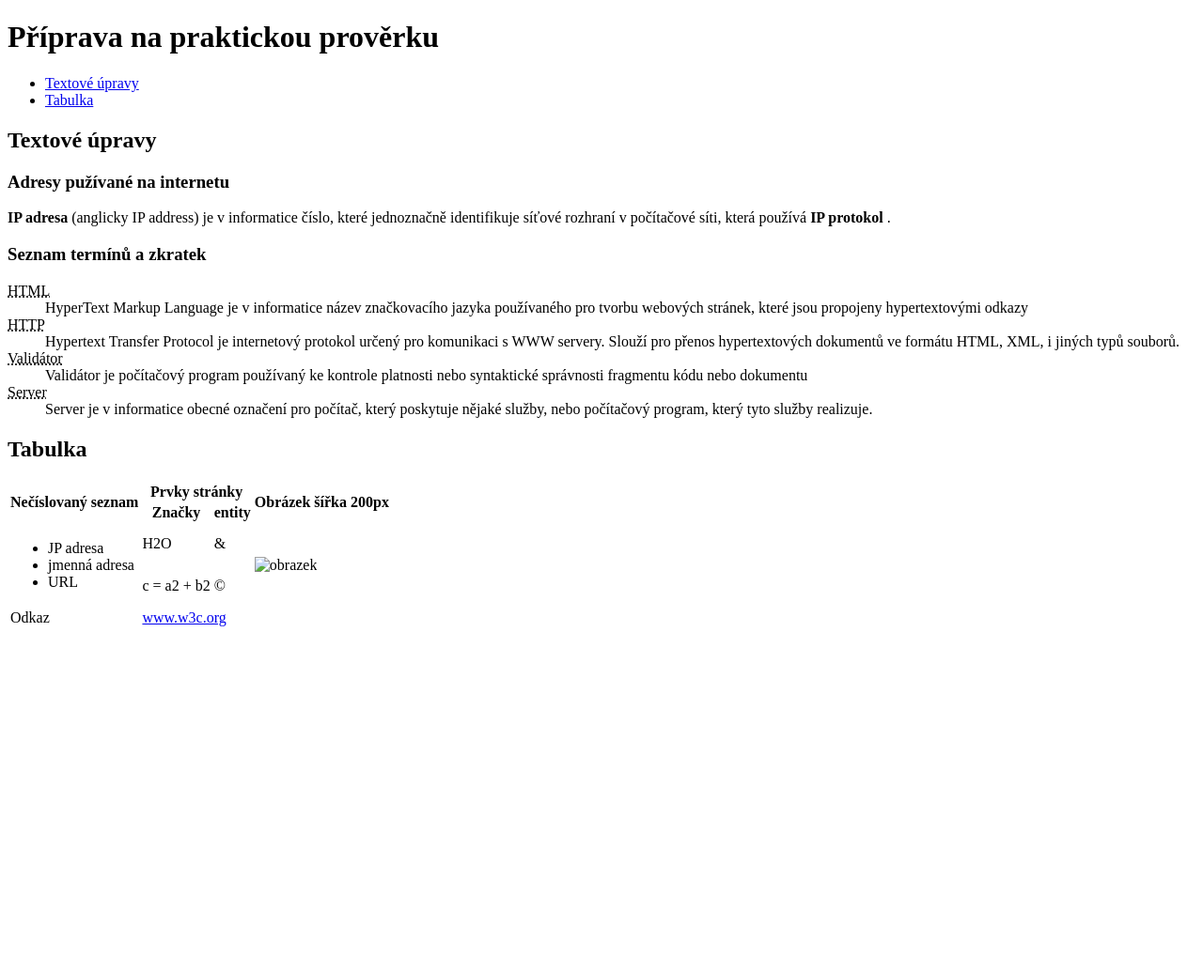
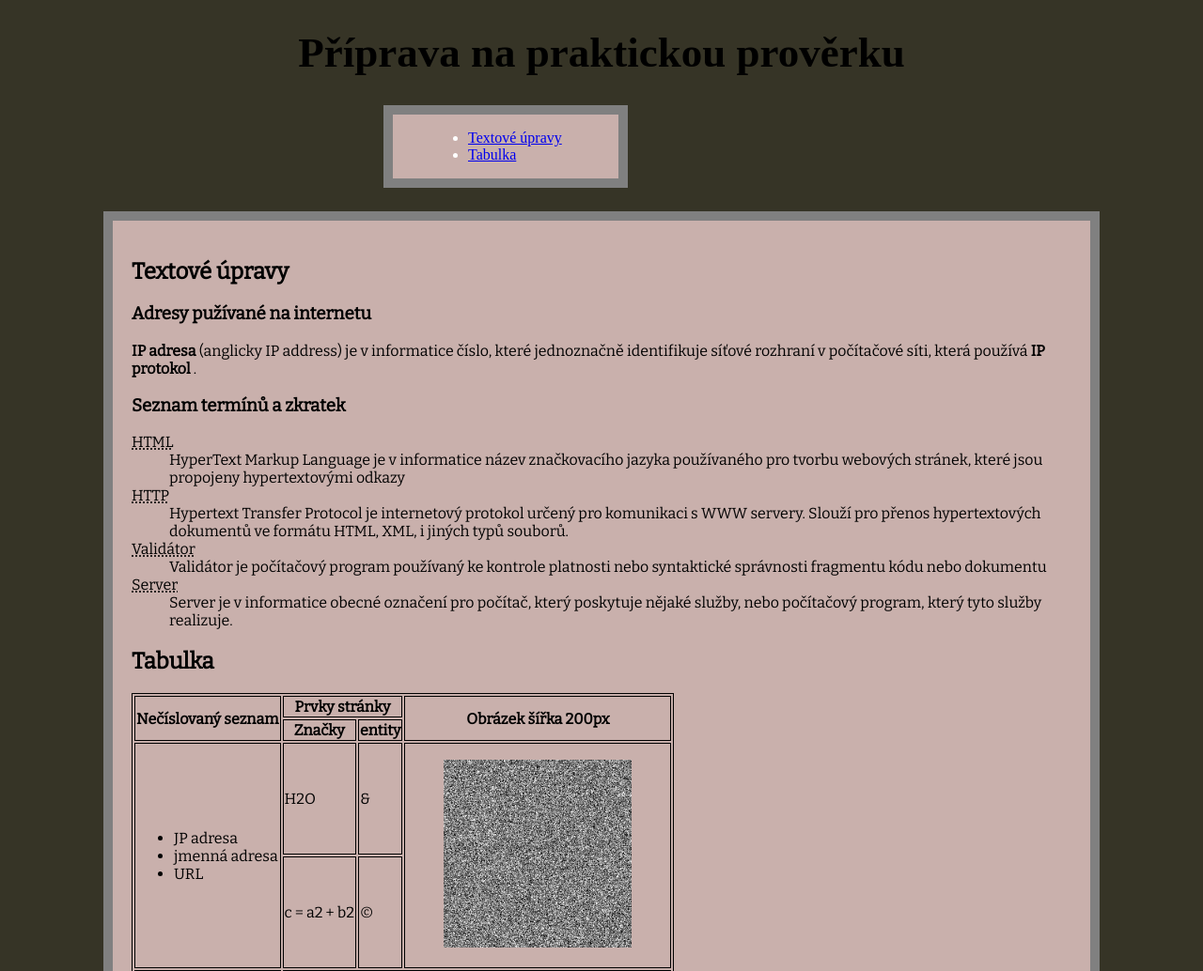
Before and after one commit to Benisekjan/priprava, a plain HTML site: page index.html in a window 1280 px wide. Shown: the top 1034 px of the page at 94% size. Before the commit the page ends 800 px from the top, so only its background shows below. Drawn offline with nearby package versions, Linux system fonts and the light colour scheme.

Commit message:
01 priprava

```diff
--- a/css/style.css
+++ b/css/style.css
@@ -0,0 +1,38 @@
+@import url('https://fonts.googleapis.com/css2?family=Oswald:wght@200;300;400;500;600;700&display=swap');
+@import url('https://fonts.googleapis.com/css2?family=Bitter&family=Oswald:wght@200;300;400;500;600;700&display=swap');
+
+
+table, th, td{
+    border: 1px solid black;
+}
+main {
+    width: 1000px;
+    margin: 25px auto;
+    border: 10px solid gray;
+    padding: 20px;
+    font-family: 'Bitter', serif;
+    background-color: rgb(201, 176, 172);
+}
+h1{
+    font-size: 45px;
+    text-align: center
+
+}
+header{
+    padding-left: 40px;
+    border: 10px solid gray;
+    width: 200px;
+    margin-left: 400px;
+    color: white;
+    background-color: rgb(201, 176, 172);
+}
+footer{
+    padding-left: 120px;
+}
+body{
+    background-color: rgb(54, 52, 38);
+}
+
+.random{
+    width: 200px;
+}
--- a/index.html
+++ b/index.html
@@ -6,14 +6,17 @@
     <meta http-equiv="X-UA-Compatible" content="IE=edge">
     <meta name="viewport" content="width=device-width, initial-scale=1.0">
     <title>Document</title>
-    <h1>Příprava na praktickou prověrku</h1>
+    <link rel="stylesheet" href="css/style.css">
 </head>
 
 <body>
-    <ul>
-        <li><a href="#a">Textové úpravy</a></li>
-        <li><a href="#b">Tabulka</a></li>
-    </ul>
+    <h1>Příprava na praktickou prověrku</h1>
+    <header>
+        <ul>
+            <li><a href="#a">Textové úpravy</a></li>
+            <li><a href="#b">Tabulka</a></li>
+        </ul>
+    </header>
     <main>
         <h2 id="a">Textové úpravy</h2>
         <h3>Adresy pužívané na internetu</h3>
@@ -63,7 +66,7 @@
                     </td>
                     <td colspan="2">H2O</td>
                     <td>&</td>
-                    <td rowspan="2"> <img src="Square_200x200.png" alt="obrazek"></td>
+                    <td rowspan="2">  <figure><img src="random.png" alt="obrazek" class="random" ></figure>  </td>
                 </tr>
                 <tr>
                     <td colspan="2">c = a2 + b2</td>
@@ -83,8 +86,9 @@
         </table>
     </main>
 
-    </main>
 
+    <footer> <p> &copy; Jan Beníšek </p> </footer>
 </body>
 
+
 </html>
```
Also changed, not shown: random.png (added).
